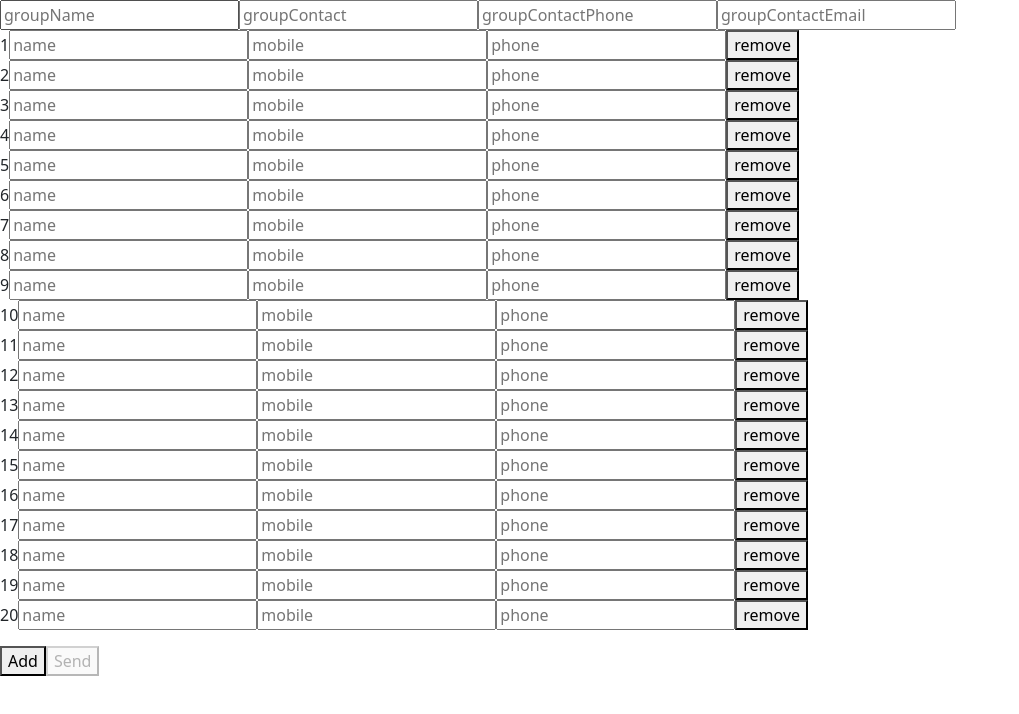
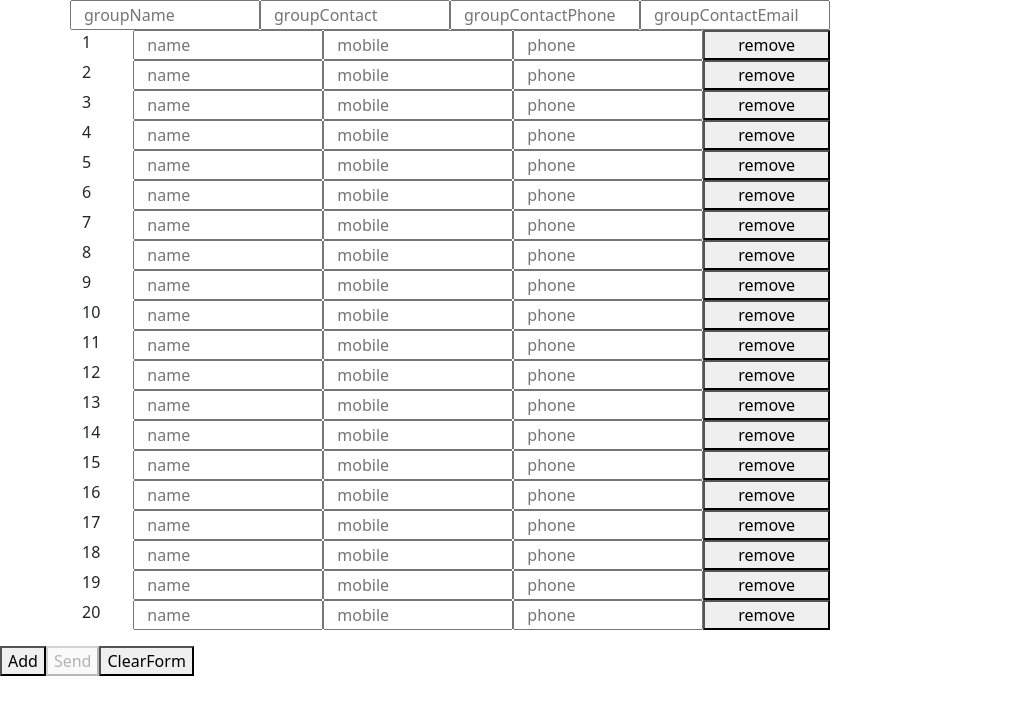
Before and after one commit to chhuang215/batch_form, a plain HTML site: page index.html in a window 1280 px wide. Shown: the whole page, without its empty margins (0-1019 px from the left). Drawn offline with nearby package versions, Linux system fonts and the light colour scheme.

Commit message:
basic grid; clear all button

```diff
--- a/index.html
+++ b/index.html
@@ -3,48 +3,58 @@
 <head>
   <meta charset="utf-8">
   <meta name="viewport" content="width=device-width, initial-scale=1">
-  <link href="https://cdn.jsdelivr.net/npm/bootstrap@5.0.0-beta1/dist/css/bootstrap.min.css" rel="stylesheet" integrity="sha384-giJF6kkoqNQ00vy+HMDP7azOuL0xtbfIcaT9wjKHr8RbDVddVHyTfAAsrekwKmP1" crossorigin="anonymous">
+  <link href="https://cdn.jsdelivr.net/npm/bootstrap@5.0.0-beta1/dist/css/bootstrap.min.css" rel="stylesheet"
+    integrity="sha384-giJF6kkoqNQ00vy+HMDP7azOuL0xtbfIcaT9wjKHr8RbDVddVHyTfAAsrekwKmP1" crossorigin="anonymous">
 
   <style>
-    [v-cloak] > * { display:none }
-    [v-cloak]::before { content: "loading…" }
+    [v-cloak]>* {
+      display: none
+    }
+
+    [v-cloak]::before {
+      content: "loading…"
+    }
   </style>
 </head>
 
 <body>
   <div id="registerForm" v-cloak>
-    <form id="contactForm" name="submit-to-google-sheet">
-      <div>
-        <input v-model="groupName" name="groupName" placeholder="groupName" required>
-        <input name="groupContact" placeholder="groupContact" required>
-        <input name="groupContactPhone" placeholder="groupContactPhone" required>
-        <input name="groupContactEmail" placeholder="groupContactEmail" required>
-        <input v-model="records" name="records" type="hidden">
+    <form id="contactForm" name="submit-to-google-sheet" class="container ">
+      <div class="row justify-content-start">
+        <div class="col-md-8">
+          <div class="row justify-content-start">
+            <div class="col">
+              <div class="row">
+                <input class="col" v-model="groupName" name="groupName" placeholder="groupName" required>
+                <input class="col" name="groupContact" placeholder="groupContact" required>
+                <input class="col" name="groupContactPhone" placeholder="groupContactPhone" required>
+                <input class="col" name="groupContactEmail" placeholder="groupContactEmail" required>
+              </div>
+              <input v-model="records" name="records" type="hidden">
+            </div>
+          </div>
+
+          <div class="row justify-content-start" v-for="(c, index) in contacts" :key="index">
+            <label class="col-1">{{index+1}}</label>
+
+            <!-- <input v-model="groupName" name="group" type="hidden"> -->
+            <input class="col" v-model="c.name" :name="'name'+(index+1)" placeholder="name">
+            <input class="col" v-model="c.mobile" :name="'mobile'+(index+1)" placeholder="mobile">
+            <input class="col" v-model="c.phone" :name="'phone'+(index+1)" placeholder="phone">
+            <button class="col-2" @click="contacts.splice(index, 1)">remove</button>
+
+          </div>
+        </div>
       </div>
-      <div v-for="(c, index) in contacts" :key="index">
-        <label>{{index+1}}</label>
-
-        <!-- <input v-model="groupName" name="group" type="hidden"> -->
-        <input v-model="c.name" :name="'name'+(index+1)" placeholder="name">
-        <input v-model="c.mobile" :name="'mobile'+(index+1)" placeholder="mobile">
-        <input v-model="c.phone" :name="'phone'+(index+1)" placeholder="phone">
-        <button @click="contacts.splice(index, 1)">remove</button>
-      </div>
-      <!-- <div v-for="index in records" :key="index">
-        <label>{{index}}</label>
-
-        <input v-model="groupName" name="group" type="hidden">
-        <input :name="'name'+index" placeholder="name">
-        <input :name="'mobile'+index" placeholder="mobile">
-        <input :name="'phone'+index" placeholder="phone">
-      </div> -->
-
     </form>
     <button @click="addContact">Add</button>
     <button @click="sendForm" :disabled="!validInputs">Send</button>
+    <button @click="clearAll">ClearForm</button>
   </div>
   <script src="https://unpkg.com/vue@next"></script>
-  <script src="https://cdn.jsdelivr.net/npm/bootstrap@5.0.0-beta1/dist/js/bootstrap.bundle.min.js" integrity="sha384-ygbV9kiqUc6oa4msXn9868pTtWMgiQaeYH7/t7LECLbyPA2x65Kgf80OJFdroafW" crossorigin="anonymous"></script>
+  <script src="https://cdn.jsdelivr.net/npm/bootstrap@5.0.0-beta1/dist/js/bootstrap.bundle.min.js"
+    integrity="sha384-ygbV9kiqUc6oa4msXn9868pTtWMgiQaeYH7/t7LECLbyPA2x65Kgf80OJFdroafW"
+    crossorigin="anonymous"></script>
   <script src="script.js"></script>
 </body>
 
```
